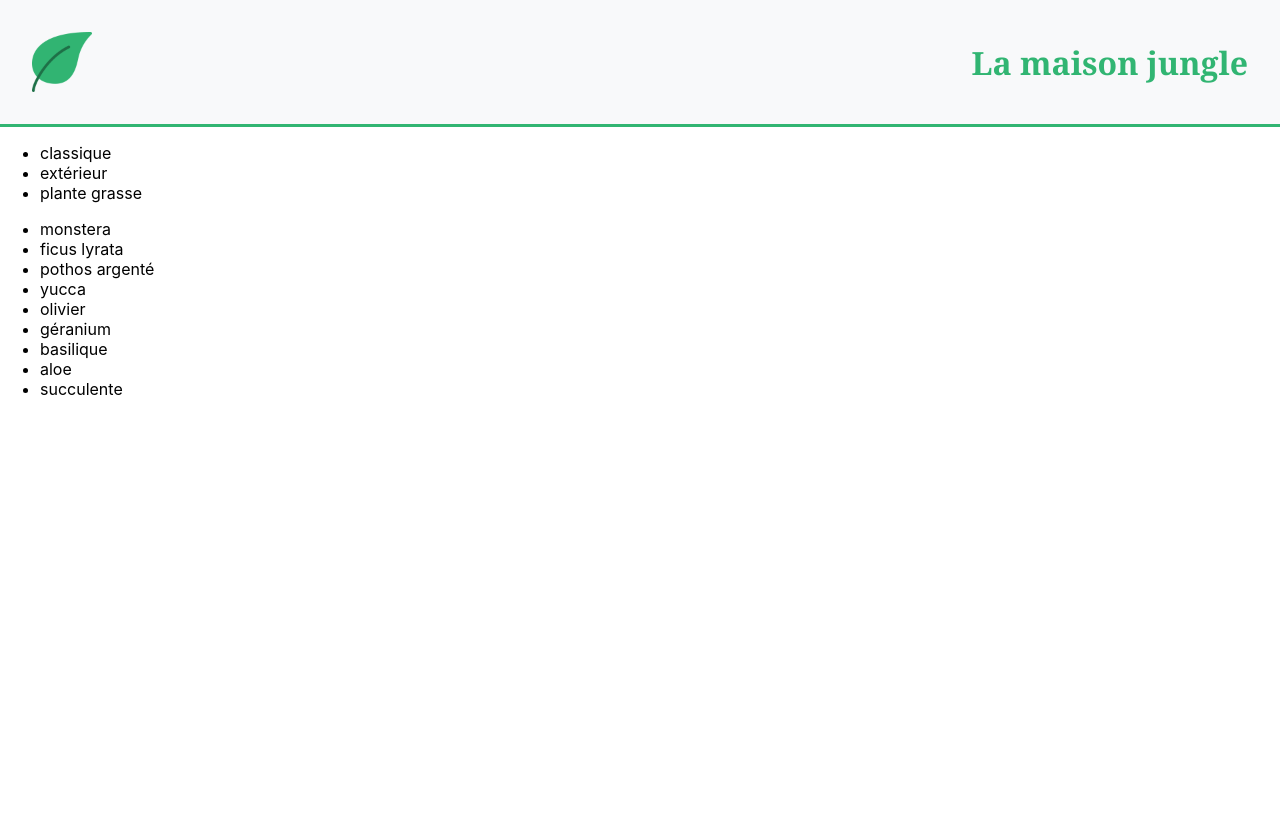
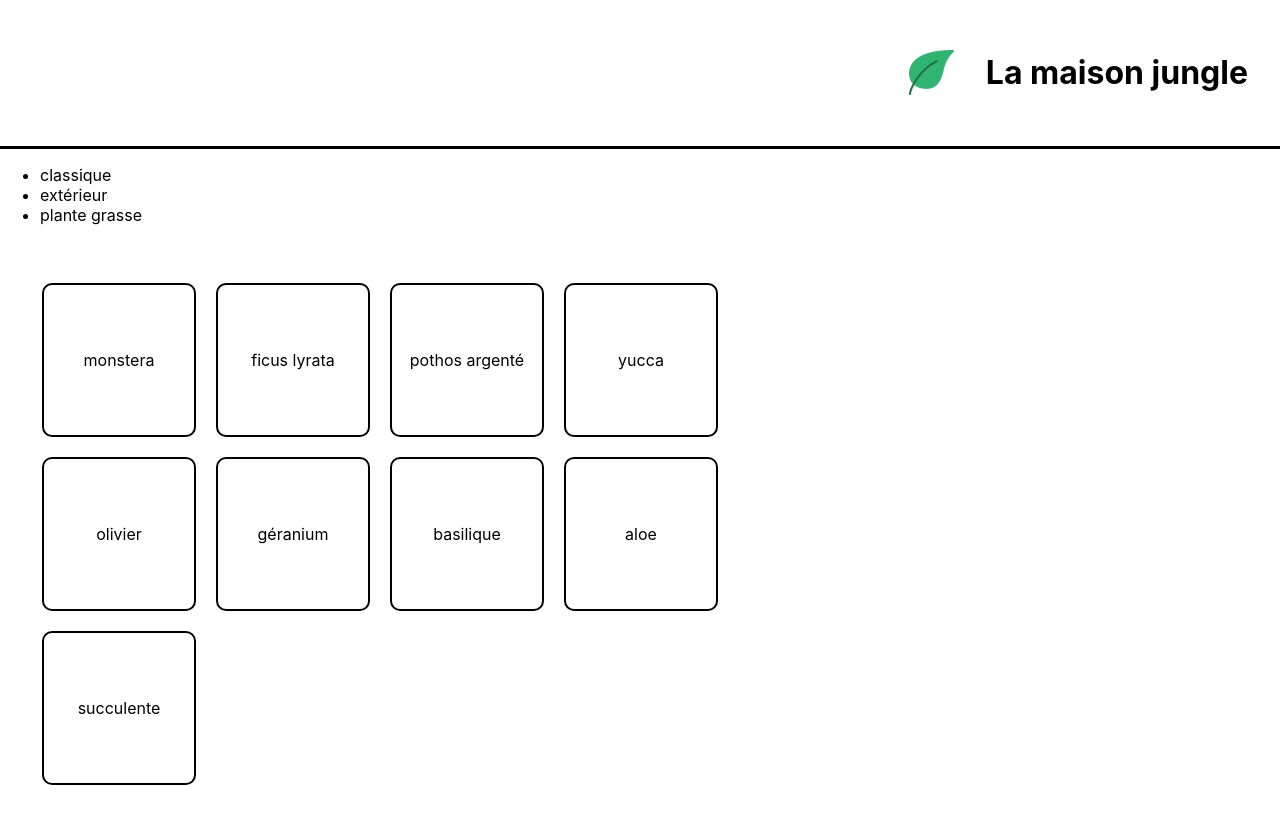
Before and after one commit to Daeliora/P5_la-maison-jungle, a React (Vite) app: page / in a window 1280 px wide. Shown: the top 824 px of the page. Before the commit the page ends 800 px from the top, so only its background shows below. Built offline with nearby package versions, Linux system fonts and the light colour scheme.

Commit message:
Correction P2-chap3bis

```diff
--- a/src/components/Banner.jsx
+++ b/src/components/Banner.jsx
@@ -1,18 +1,15 @@
-import '../styles/Banner.css'
 import logo from '../assets/logo.png'
 
+import '../styles/Banner.css'
+
 const Banner = () => {
-  const title = 'La maison jungle'
-  return (
-    <div className="banner">
-      <img
-        src={logo}
-        alt="Logo La maison jungle"
-        className="banner-logo"
-      />
-      <h1 className="banner-title">{title}</h1>
-    </div>
-  )
+    const title = 'La maison jungle'
+    return (
+        <div className='lmj-banner'>
+            <img src={logo} alt='La maison jungle' className='lmj-logo' />
+            <h1 className='lmj-title'>{title}</h1>
+        </div>
+    )
 }
 
 export default Banner
--- a/src/components/Cart.jsx
+++ b/src/components/Cart.jsx
@@ -1,21 +1,20 @@
 import '../styles/Cart.css'
 
 const Cart = () => {
-  const monstera = 8
-  const lierre = 10
-  const bouquet = 15
-
+  const monsteraPrice = 8;
+  const ivyPrice = 10;
+  const flowerPrice = 15;
   return (
-    <div className={ "cart"}>
+    <div>
       <h2>Panier</h2>
       <ul>
-        <li>Monstera : {monstera}€</li>
-        <li>Lierre : {lierre}€</li>
-        <li>Bouquet de fleurs : {bouquet}€</li>
+        <li>Monstera : {monsteraPrice}€</li>
+        <li>Lierre : {ivyPrice}€</li>
+        <li>Fleurs : {flowerPrice}€</li>
       </ul>
-      <p>Total : {monstera + lierre + bouquet}€</p>
+      Total : {monsteraPrice + ivyPrice + flowerPrice}€
     </div>
-  )
+  );
 }
 
-export default Cart
+export default Cart;
--- a/src/components/ShoppingList.jsx
+++ b/src/components/ShoppingList.jsx
@@ -1,4 +1,5 @@
 import { plantList } from '../datas/plantList'
+import '../styles/ShoppingList.css'
 
 const ShoppingList = () => {
 	const categories = plantList.reduce(
@@ -18,6 +19,7 @@
 				{plantList.map((plant) => (
 					<li key={plant.id} className='lmj-plant-item'>
 						{plant.name}
+						{plant.isSpecialOffer && <div className='lmj-sales'>Soldes</div>}
 					</li>
 				))}
 			</ul>
--- a/src/styles/Banner.css
+++ b/src/styles/Banner.css
@@ -1,21 +1,19 @@
-.banner {
-  display: flex;
-  align-items: center;
-  justify-content: space-between;
-  padding: 32px;
-  border-bottom: 3px solid #31b572;
-  background-color: #f8f9fa;
+.lmj-banner {
+	color: black;
+	text-align: right;
+	padding: 32px;
+	border-bottom: solid 3px black;
+	display: flex;
+	justify-content: flex-end;
+	flex-direction: row;
+	align-items: center;
 }
 
-.banner-title {
-  color: #31b572;
-  font-size: 2rem;
-  margin: 0;
-  font-family: 'Georgia', serif;
+.lmj-title {
+	padding-left: 32px;
 }
 
-/* Style déjà ajouté au-dessus */
-.banner-logo {
-  height: 60px;
-  width: auto;
+.lmj-logo {
+	height: 45px;
+	width: 45px;
 }
--- a/src/styles/Cart.css
+++ b/src/styles/Cart.css
@@ -1,5 +1,5 @@
-.cart {
-    padding: 32px;
-    background-color: #31b572;
-    color: white;
+.lmj-cart {
+	color: white;
+	background-color: #31b572;
+	padding: 32px;
 }
--- /dev/null
+++ b/src/styles/ShoppingList.css
@@ -0,0 +1,30 @@
+.lmj-plant-list {
+    list-style-type: none;
+    padding: 32px;
+    display: flex;
+    flex-wrap: wrap;
+    max-width: 800px;
+}
+
+.lmj-plant-item {
+    border: solid 2px black;
+    border-radius: 10px;
+    height: 150px;
+    width: 150px;
+    margin: 10px;
+    display: flex;
+    align-items: center;
+    justify-content: center;
+    flex-direction: column;
+    position: relative;
+}
+
+.lmj-sales {
+    position: absolute;
+    right: 0;
+    top: 10px;
+    font-weight: 500;
+    color: white;
+    padding: 5px 10px;
+    background-color: #31b572;
+}
```
